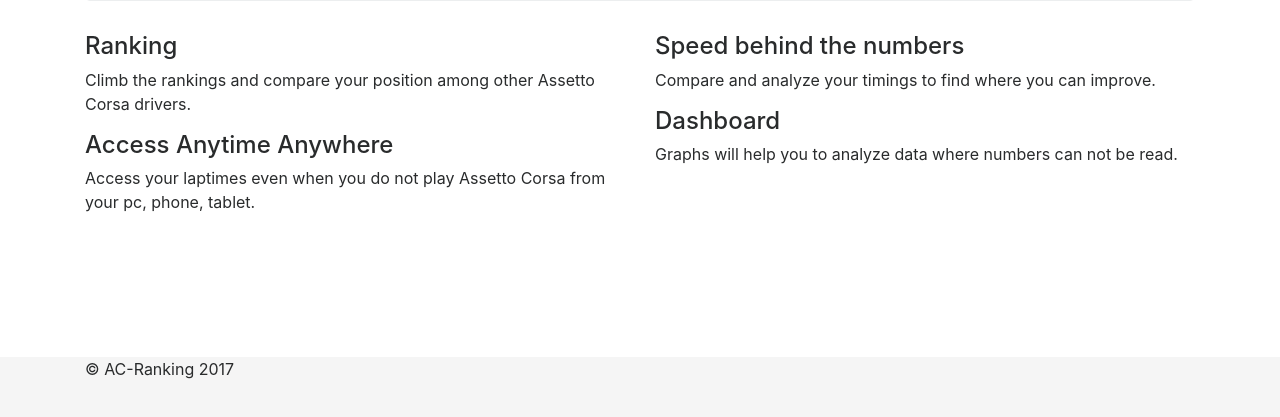
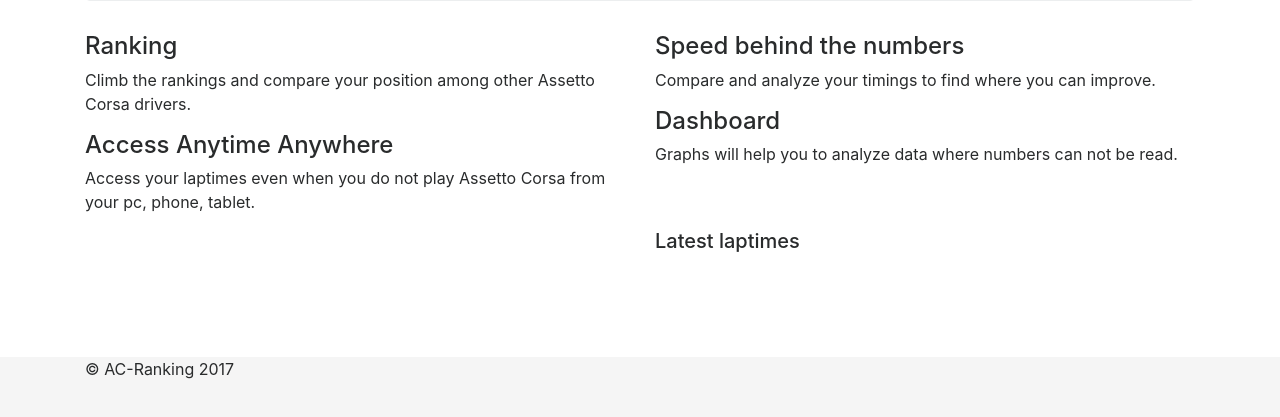
Before and after one commit to ev-agelos/ac-rank, a Django app: page / in a window 1280 px wide. Shown: the part 383-800 px from the top of the page. Run offline with Django 3.2, Linux system fonts and the light colour scheme; data that the repository does not hold is empty; some libraries are stand-ins or nearby versions.

Commit message:
show last 5 laptimes in the index page

```diff
--- a/ac_rank/views.py
+++ b/ac_rank/views.py
@@ -1,8 +1,12 @@
 from django.shortcuts import render
 from django.contrib.auth.models import User
 
+from laptimes.models import Laptime
+
+
 def index(request):
-    return render(request, 'index.html')
+    laptimes = Laptime.objects.all()[:5]
+    return render(request, 'index.html', context=dict(laptimes=laptimes))
 
 def drivers(request):
     users = User.objects.all()
--- a/templates/index.html
+++ b/templates/index.html
@@ -27,6 +27,15 @@
             <h4>Dashboard</h4>
             <p>Graphs will help you to analyze data where numbers can not be read.</p>
         </div>
+
+        <div class="col-lg-6 offset-md-6">
+            <h5>Latest laptimes</h5>
+            <ul class="list-group">
+            {% for latest_laptime in laptimes %}
+            <li class="list-group-item">{{ latest_laptime }} by {{ latest_laptime.user }} on {{ latest_laptime.track }} with {{ latest_laptime.car }}</li>
+            {% endfor %}
+        </div>
+
     </div>
 </div>
 {% endblock content %}
```
